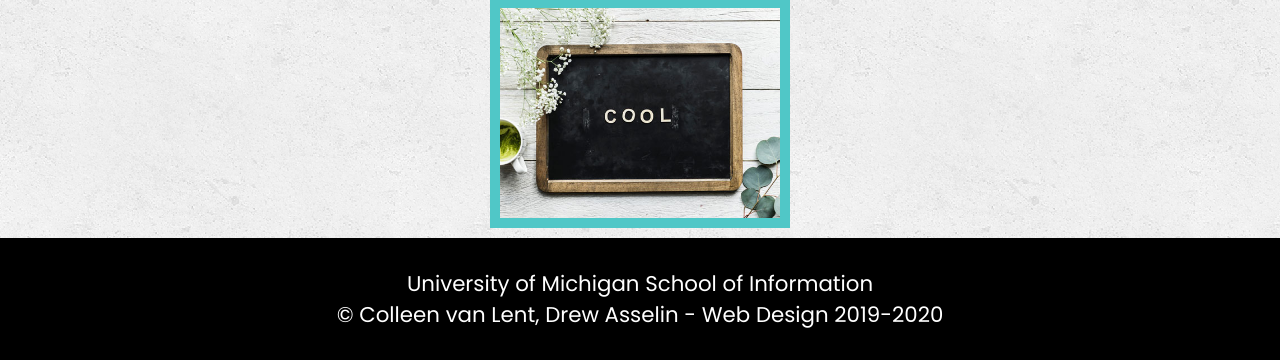
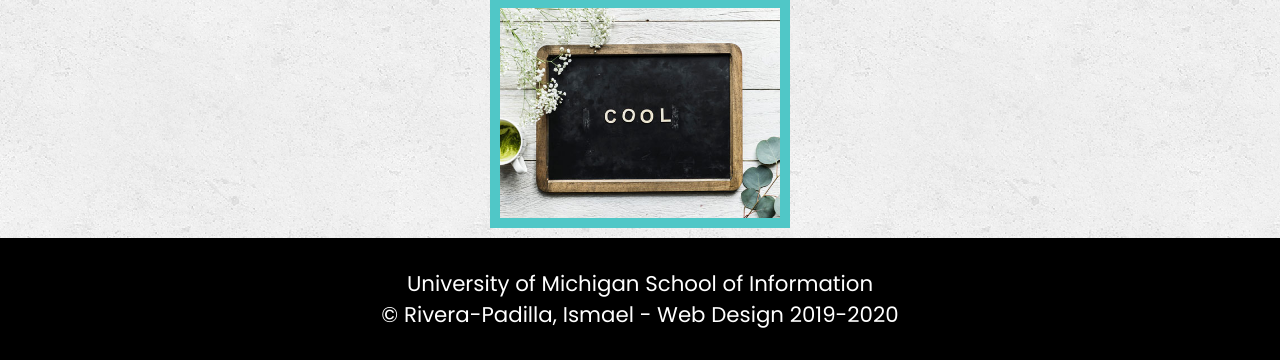
Before and after one commit to IsmaelR13/homework5-2022, a plain HTML site: page index.html in a window 1280 px wide. Shown: the part 1157-1517 px from the top of the page. Drawn offline with Linux system fonts and the light colour scheme.

Commit message:
Update index.html

```diff
--- a/index.html
+++ b/index.html
@@ -70,7 +70,7 @@
 
     <footer>
       <p>University of Michigan School of Information <br/>
-        &copy; Colleen van Lent, Drew Asselin - Web Design 2019-2020</p>
+        &copy; Rivera-Padilla, Ismael - Web Design 2019-2020</p>
     </footer>
   </body>
 </html>
```
